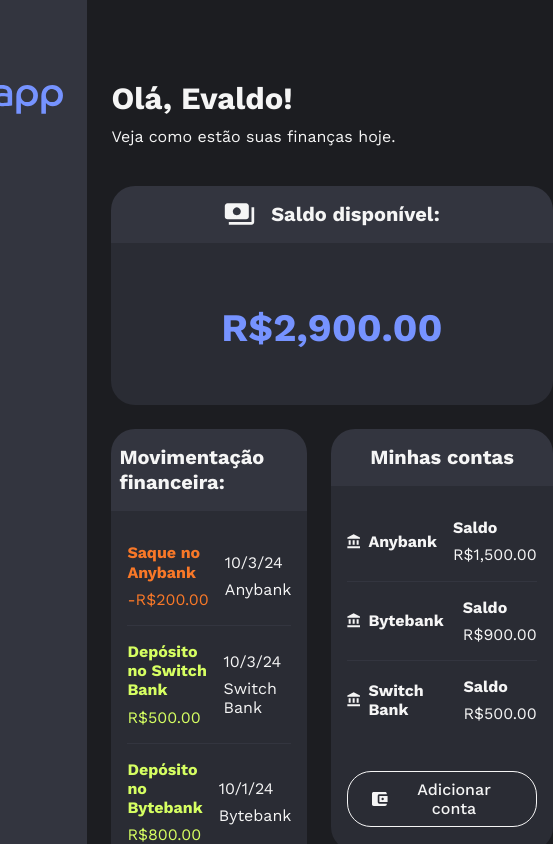
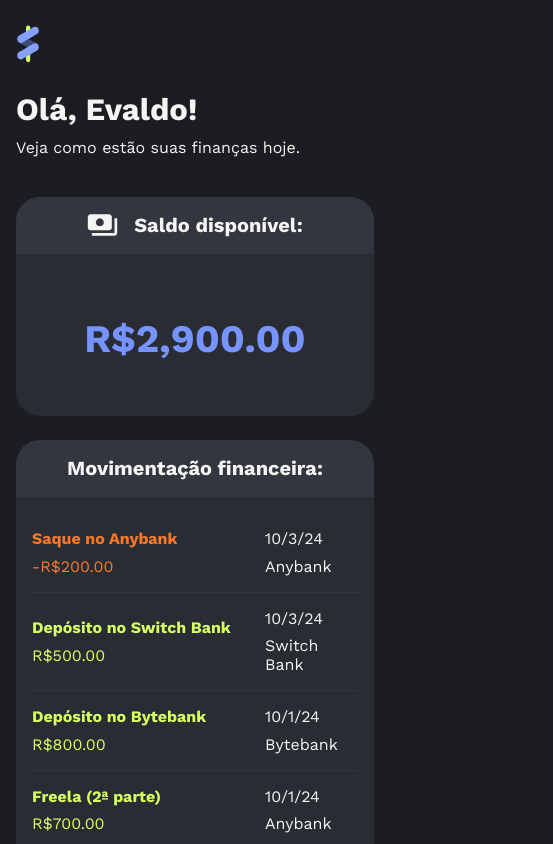
Before and after one commit to antonio-evaldo/4457-angular-19-curso-3-projeto, an Angular app: page / in a window 390 px wide. Shown: the top 844 px of the page, 553 px wide, since content can reach past the window. Built offline with nearby package versions, Linux system fonts and the light colour scheme.

Commit message:
feat: adiciona responsividade

```diff
--- a/src/app/app.component.css
+++ b/src/app/app.component.css
@@ -19,3 +19,30 @@
   flex-direction: column;
   row-gap: 2.5rem;
 }
+
+@media screen and (max-width: 68rem) {
+  .app {
+    padding: 4rem 3.75rem 4rem;
+  }
+
+  .barra-lateral {
+    flex-basis: 3.75rem;
+  }
+
+  .conteudo-principal {
+    padding: 0;
+    flex-basis: 50rem;
+  }
+}
+
+@media screen and (max-width: 50rem) {
+  .app {
+    padding: 1.5rem 1rem;
+
+    flex-direction: column;
+  }
+
+  .barra-lateral {
+    flex-basis: 0;
+  }
+}
--- a/src/app/componentes/area-financeira/area-financeira.component.css
+++ b/src/app/componentes/area-financeira/area-financeira.component.css
@@ -18,3 +18,13 @@
 .contas {
   grid-area: contas;
 }
+
+@media screen and (max-width: 50rem) {
+  .area-financeira {
+    grid-template-areas:
+      "saldo"
+      "transacoes"
+      "contas";
+    grid-template-columns: 1fr;
+  }
+}
--- a/src/app/componentes/area-financeira/card/card.component.css
+++ b/src/app/componentes/area-financeira/card/card.component.css
@@ -1,8 +1,9 @@
 .titulo-wrapper {
   border-radius: 1.5rem 1.5rem 0rem 0rem;
   background: var(--cabecalho-componentes);
-  padding: 1rem 0.5rem;
+  padding: 1rem;
   font-weight: 700;
+  text-align: center;
 
   display: flex;
   justify-content: center;
--- a/src/app/componentes/area-financeira/contas/conta/conta.component.css
+++ b/src/app/componentes/area-financeira/contas/conta/conta.component.css
@@ -17,6 +17,8 @@
 }
 
 .saldo {
+  flex-basis: 30%;
+
   display: flex;
   flex-direction: column;
   gap: 0.5rem;
--- a/src/app/componentes/area-financeira/transacoes/transacao/transacao.component.css
+++ b/src/app/componentes/area-financeira/transacoes/transacao/transacao.component.css
@@ -17,6 +17,8 @@
 }
 
 .data-e-conta {
+  flex-basis: 30%;
+
   display: flex;
   flex-direction: column;
   gap: 0.5rem;
--- a/src/app/componentes/barra-lateral/barra-lateral.component.css
+++ b/src/app/componentes/barra-lateral/barra-lateral.component.css
@@ -12,3 +12,21 @@
 .sobre {
   text-align: center;
 }
+
+@media screen and (max-width: 68rem) {
+  .barra-lateral {
+    padding: 1.5rem 0.5rem;
+  }
+
+  .sobre {
+    display: none;
+  }
+}
+
+@media screen and (max-width: 50rem) {
+  .barra-lateral {
+    padding: 0;
+    background: transparent;
+    align-items: start;
+  }
+}
--- a/src/app/componentes/barra-lateral/barra-lateral.component.html
+++ b/src/app/componentes/barra-lateral/barra-lateral.component.html
@@ -1,5 +1,8 @@
 <aside class="barra-lateral">
-  <img src="logotipo.svg" alt="Logotipo do site">
+  <picture>
+    <source srcset="logotipo.svg" media="(min-width: 68rem)">
+    <img src="logotipo-menor.svg" alt="Logotipo do site">
+  </picture>
 
   <p class="sobre texto-sm">
     Desenvolvido por Alura. Projeto fictício sem fins comerciais.
```
Also changed, not shown: public/logotipo-menor.svg (added).
